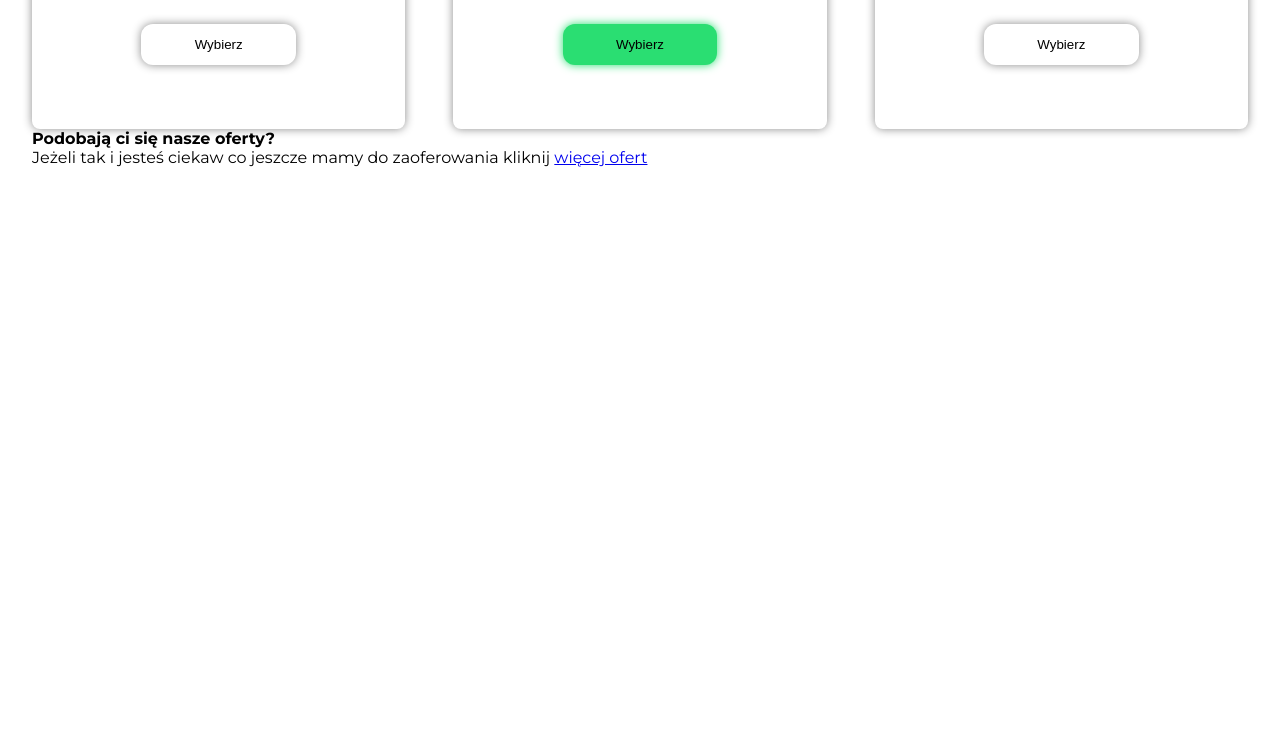
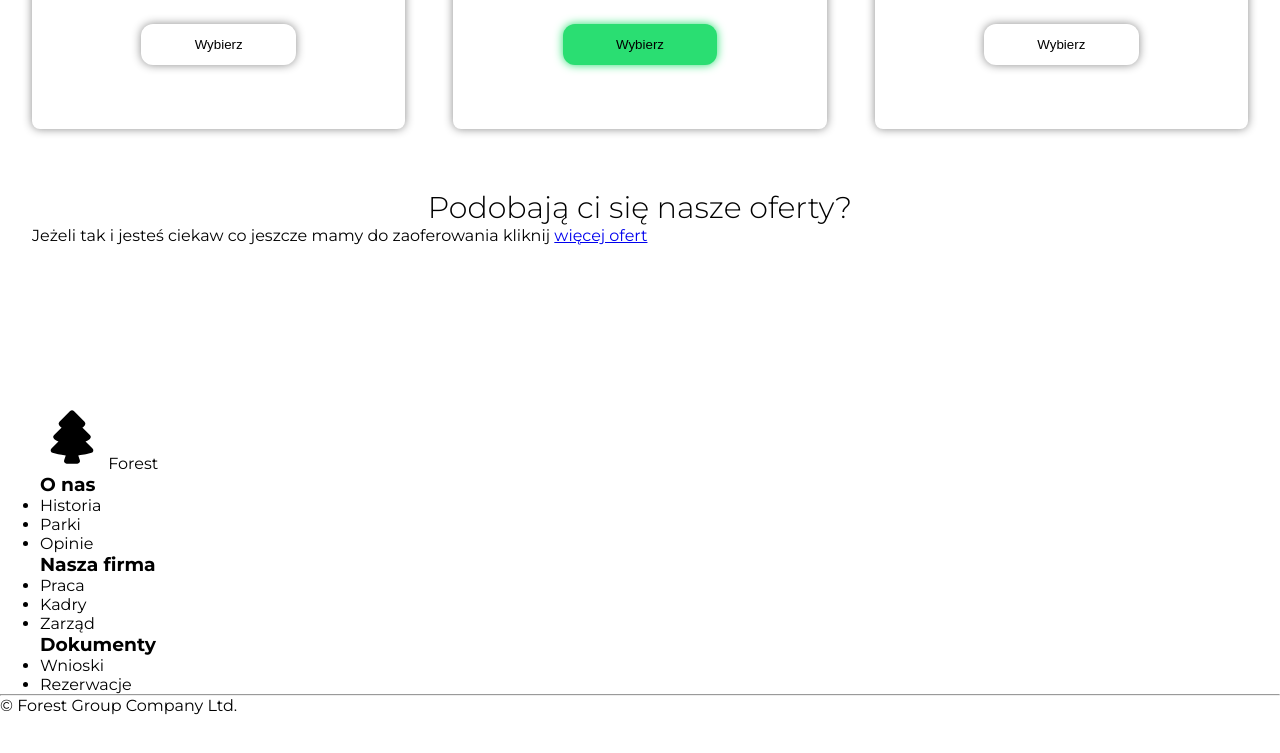
Before and after one commit to DepleyPuma/ForestGroup, a website: page index.html in a window 1280 px wide. Shown: the part 2508-3261 px from the top of the page. After the commit the page ends 3223 px from the top, so only its background shows below. Drawn offline with Linux system fonts and the light colour scheme.

Commit message:
created footer section

```diff
--- a/index.html
+++ b/index.html
@@ -198,14 +198,61 @@
                 </div>
 
             </div>
-            <h4>Podobają ci się nasze oferty?</h4>
-            <p>Jeżeli tak i jesteś ciekaw co jeszcze mamy do zaoferowania kliknij <a href="#">więcej ofert</a></p>
+            <h4 class="offers__header">Podobają ci się nasze oferty?</h4>
+            <p class="offers__text">Jeżeli tak i jesteś ciekaw co jeszcze mamy do zaoferowania kliknij <a href="#"
+                    class="offers__link">więcej ofert</a></p>
 
         </section>
 
     </main>
 
-    <div class="test section black-section"></div>
+    <!-- <div class="test section black-section"></div> -->
+
+    <footer class="footer">
+
+        <div class="wrapper">
+            <div class="footer__logo">
+                <img src="./dist/img/icons/tree-fill.svg" alt="Forest Group logo">
+                <span>Forest</span>
+            </div>
+
+            <div class="footer__info">
+
+                <div class="column">
+                    <h3 class="column__title">O nas</h3>
+
+                    <ul class="column__list">
+                        <li class="column__list--item">Historia</li>
+                        <li class="column__list--item">Parki</li>
+                        <li class="column__list--item">Opinie</li>
+                    </ul>
+                </div>
+
+                <div class="column">
+                    <h3 class="column__title">Nasza firma</h3>
+
+                    <ul class="column__list">
+                        <li class="column__list--item">Praca</li>
+                        <li class="column__list--item">Kadry</li>
+                        <li class="column__list--item">Zarząd</li>
+                    </ul>
+                </div>
+
+                <div class="column">
+                    <h3 class="column__title">Dokumenty</h3>
+
+                    <ul class="column__list">
+                        <li class="column__list--item">Wnioski</li>
+                        <li class="column__list--item">Rezerwacje</li>
+                    </ul>
+                </div>
+
+            </div>
+        </div>
+
+        <hr>
+        <p class="footer__text">&copy;<span class="year"></span> Forest Group Company Ltd.</p>
+    </footer>
 
 
 
```
